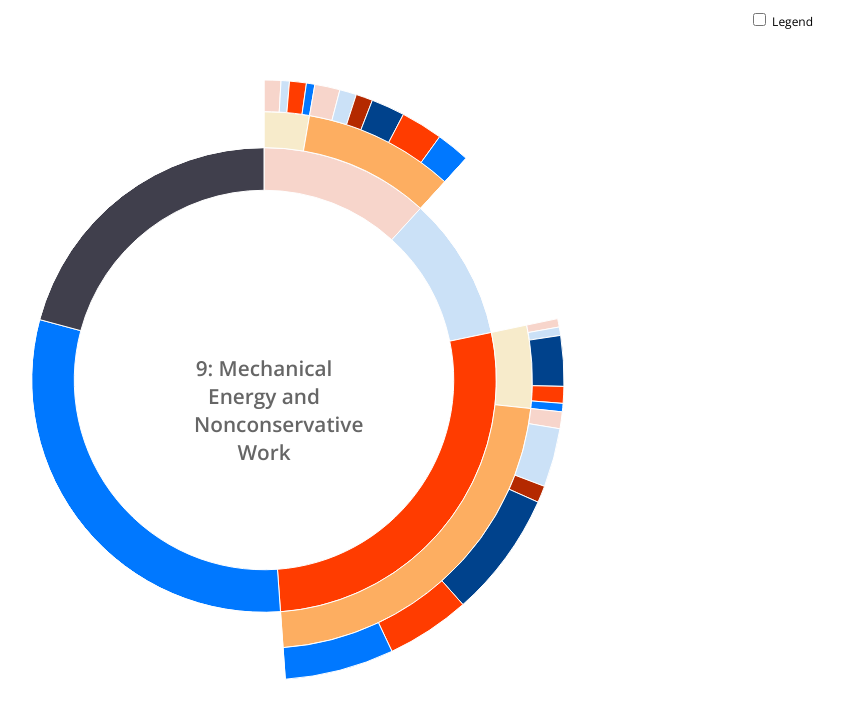
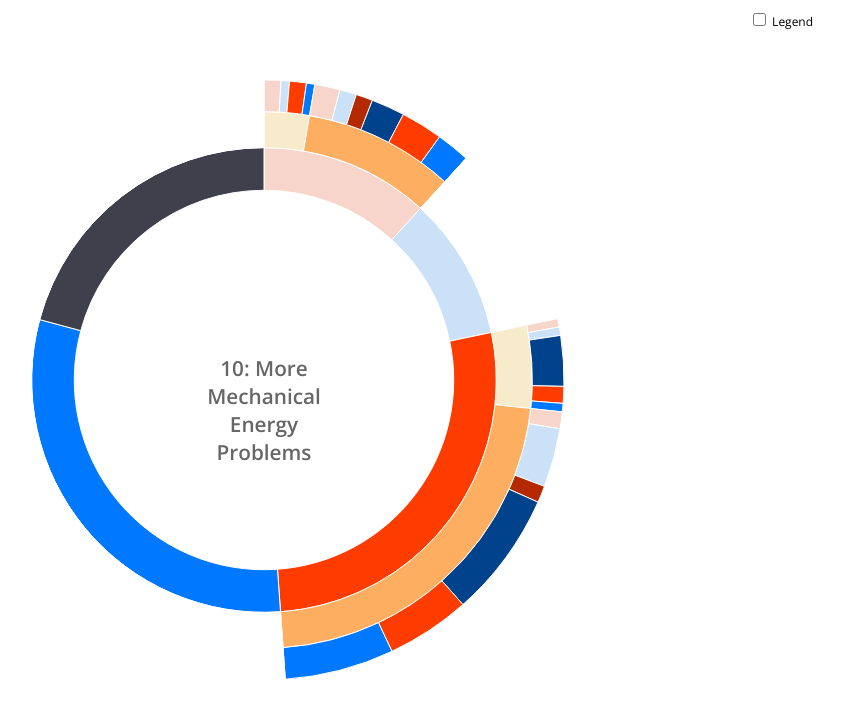
Before and after one commit to mwguthrie/mwguthrie.github.io, a plain HTML site: page index.html in a window 1280 px wide. Shown: the top 718 px of the page, without its empty margins (119-963 px from the left). Drawn offline with nearby package versions, Linux system fonts and the light colour scheme.

Commit message:
Update index.html

```diff
--- a/index.html
+++ b/index.html
@@ -16,7 +16,7 @@
       <div id="chart">
 
         <div id="explanation" style="visibility: visible;"  position: relative; top:-10px; left:0px;>
-          <h1 style="font-size: 1.73em;">9: Mechanical Energy and Nonconservative Work</h1>
+          <h1 style="font-size: 1.73em;">10: More Mechanical Energy Problems</h1>
 
         </div>
       </div>
```
